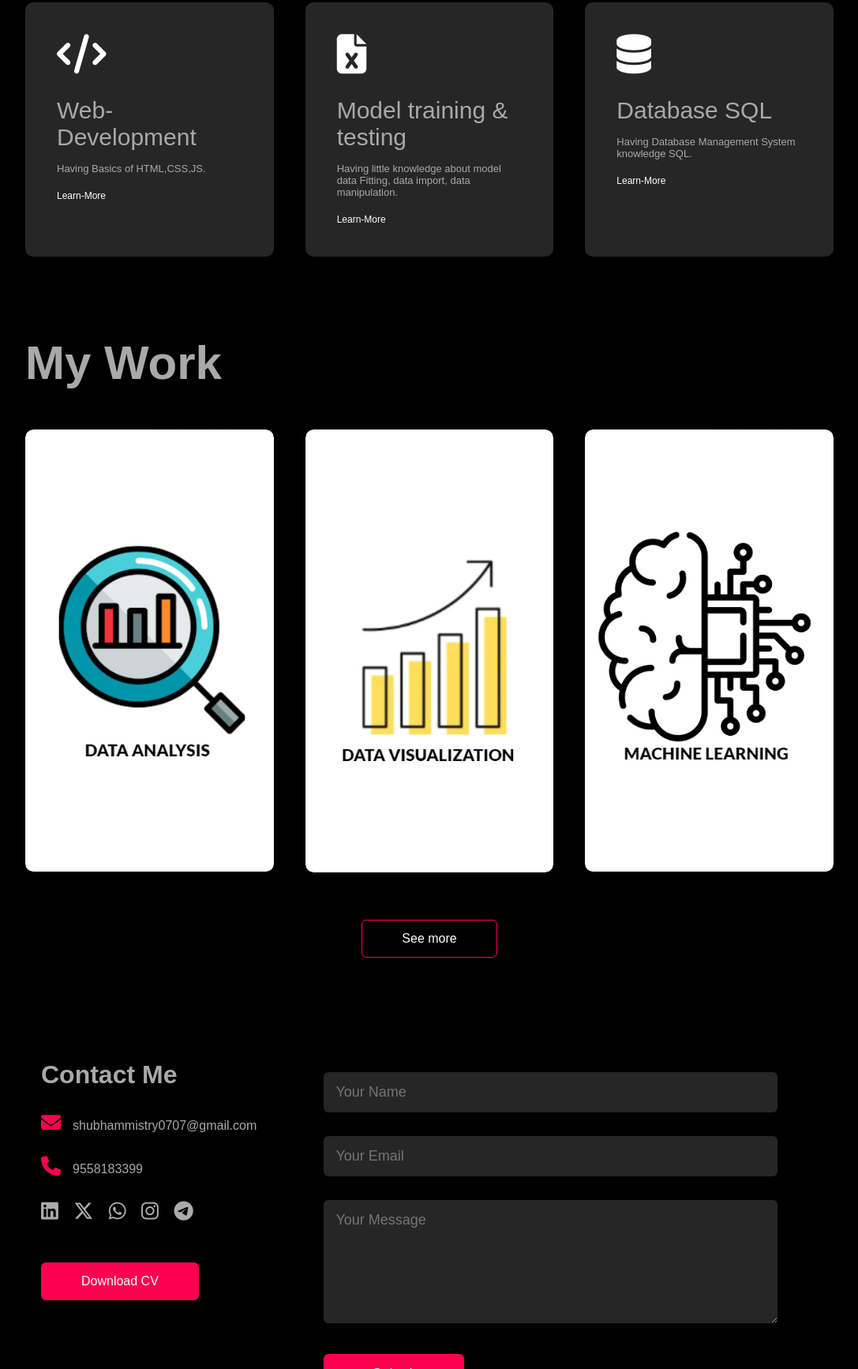
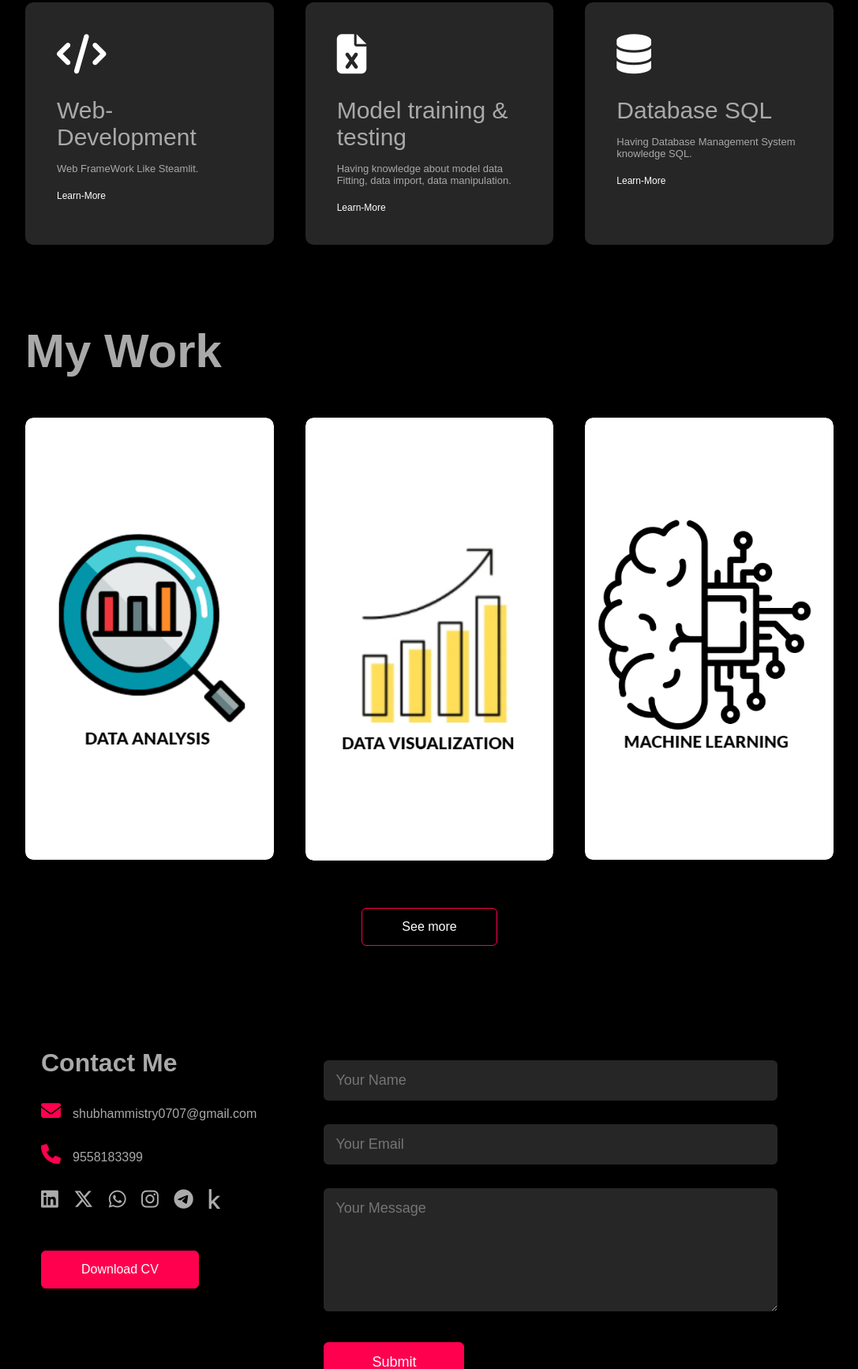
Before and after one commit to shubh07074/PORTFOLIO-WEBSITE, a plain HTML site: page index.html in a window 1280 px wide. Shown: the part 1594-3328 px from the top of the page at 79% size, without its empty margins (96-1183 px from the left). Drawn offline with Linux system fonts and the light colour scheme.

Commit message:
Update index.html

```diff
--- a/index.html
+++ b/index.html
@@ -97,7 +97,7 @@
             <i class="fa-solid fa-code"></i>
             <h2>Web-Development</h2>
             <p>
-              Having Basics of HTML,CSS,JS.
+              Web FrameWork Like Steamlit.
             </p>
             <a href="https://shubh07074.github.io/TTS/" target="_blank">Learn-More</a>
           </div>
@@ -105,7 +105,7 @@
             <i class="fa-solid fa-file-excel"></i>
             <h2>Model training & testing</h2>
             <p>
-              Having little knowledge about model data Fitting, data import, data manipulation.
+              Having knowledge about model data Fitting, data import, data manipulation.
             </p>
             <a href="https://github.com/shubh07074/Infolabz" target="_blank">Learn-More</a>
           </div>
@@ -128,27 +128,28 @@
           <div class="work">
             <img src="WORK1.jpeg" alt="">
             <div class="layer">
-              <h3>Data Manipulation</h3>
-              <p>Data manipulation is the process of transforming and organizing raw data to make it useful for analysis. This includes cleaning, merging, and reshaping data to ensure accuracy and consistency. Effective data manipulation is essential for deriving meaningful insights and making informed decisions.</p>
-              <a href="https://github.com/shubh07074/Infolabz/tree/main/Task/Task1" target="_blank"><i
+              <h3>MovieMatcher</h3>
+              <p>The Movie Recommendation System analyzes movie data, applies vectorization techniques to calculate similarity scores, and recommends the top 5 closest movies. The project includes API integration, user-friendly deployment on Streamlit, and links to detailed movie pages on TMDB.</p>
+              <a href="https://moviedekho.streamlit.app/" target="_blank"><i
                   class="fa-solid fa-arrow-up-right-from-square"></i></a>
             </div>
           </div>
           <div class="work">
             <img src="WORK2.jpeg" alt="">
             <div class="layer">
-              <h3>Data Fetching & Visualization</h3>
-              <p>Data fetching involves gathering data from various sources like databases and APIs to compile a complete dataset. On the other hand, data visualization uses graphs and charts to present this data visually, making complex information easier to understand and analyze.</p>
-              <a href="https://github.com/shubh07074/Infolabz/tree/main/Task/Task2" target="_blank"><i
+              <h3>House Price Prediction</h3>
+              <p>The House Price Prediction project uses a linear regression model to predict house prices based on features like the number of bedrooms, bathrooms, square footage, and age of the house. The application is deployed on Streamlit, offering an interactive interface for users to input features and get price predictions.</p>
+              <a href="https://houseprice-predicted.streamlit.app/" target="_blank"><i
                   class="fa-solid fa-arrow-up-right-from-square"></i></i></a>
             </div>
           </div>
           <div class="work">
             <img src="WORK3.jpeg" alt="">
             <div class="layer">
-              <h3>ML Models</h3>
-              <p>Linear regression is a statistical technique used to understand the relationship between a dependent variable and one or more independent variables. It assumes a linear relationship and aims to find the best-fit line to predict the dependent variable based on the independent variables' values.</p>
-              <a href="https://github.com/shubh07074/Infolabz/tree/main/Task/Task4" target="_blank"><i
+              <h3>Github Repo</h3>
+              <p>Movie Recommendation System: A Streamlit-based app that recommends top 5 similar movies using vectorization and TMDB API integration for movie details.
+House Price Prediction: A Streamlit-based app that predicts house prices using linear regression on key housing features.</p>
+              <a href="https://github.com/i-shubham7" target="_blank"><i
                   class="fa-solid fa-arrow-up-right-from-square"></i></a>
             </div>
           </div>
@@ -173,6 +174,7 @@
               <a href="https://www.instagram.com/i_shubham7/?next=%2F" target="_blank"><i
                   class="fa-brands fa-instagram"></i></a>
               <a href="https://t.me/+REj8wAXG0FEwZjVl" target="_blank"><i class="fa-brands fa-telegram"></i></a>
+              <a href="https://www.kaggle.com/shubhamdmistry" target="_blank"><i class="fa-brands fa-kaggle"></i></a>
             </div>
             <a href="ShubhamMistry.pdf" download class="button button2">Download CV</a>
           </div>
```
